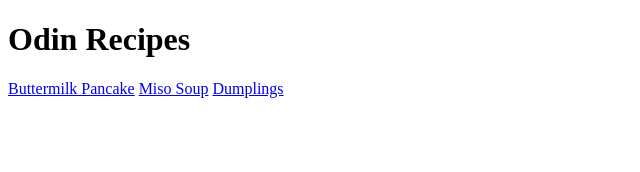
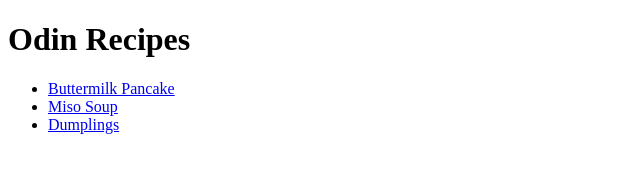
Before and after one commit to etheliachoi/odin-recipes, a plain HTML site: page index.html in a window 1280 px wide. Shown: the whole page, without its empty margins (0-640 px from the left). Drawn offline with Linux system fonts and the light colour scheme.

Commit message:
Edit README.md to document issues encountered and add unordered listing to recipes in index.html

```diff
--- a/index.html
+++ b/index.html
@@ -6,8 +6,10 @@
     </head>
     <body>
         <h1>Odin Recipes</h1>
-        <a href="./recipes/pancake/pancakes.html">Buttermilk Pancake</a>
-        <a href="./recipes/misosoup/misosoup.html">Miso Soup</a>
-        <a href="./recipes/dumplings/dumplings.html">Dumplings</a>
+        <ul>
+            <li><a href="./recipes/pancake/pancakes.html">Buttermilk Pancake</a></li>
+            <li><a href="./recipes/misosoup/misosoup.html">Miso Soup</a></li>
+            <li><a href="./recipes/dumplings/dumplings.html">Dumplings</a></li>
+        </ul>
     </body>
 </html>
```
Also changed, not shown: 1 other file.
